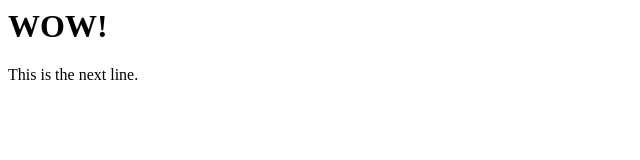
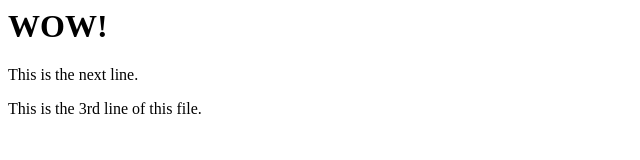
Before and after one commit to alanportugal/git_test, a plain HTML site: page index.html in a window 1280 px wide. Shown: the whole page, without its empty margins (0-640 px from the left). Drawn offline with Linux system fonts and the light colour scheme.

Commit message:
Added line 3

```diff
--- a/index.html
+++ b/index.html
@@ -1,2 +1,3 @@
 <h1>WOW!</h1>
 <p>This is the next line.</p>
+<p>This is the 3rd line of this file.</p>
```
